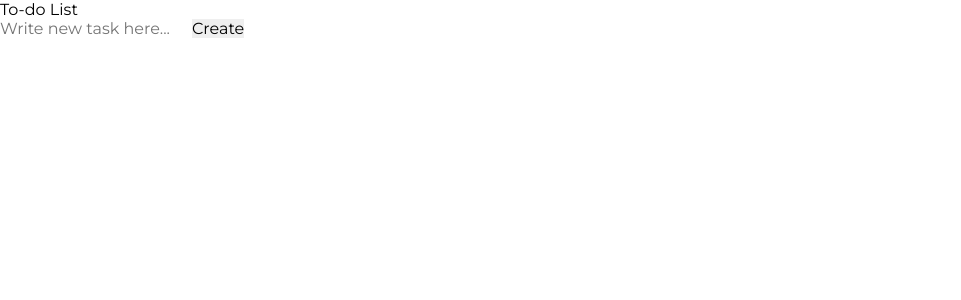
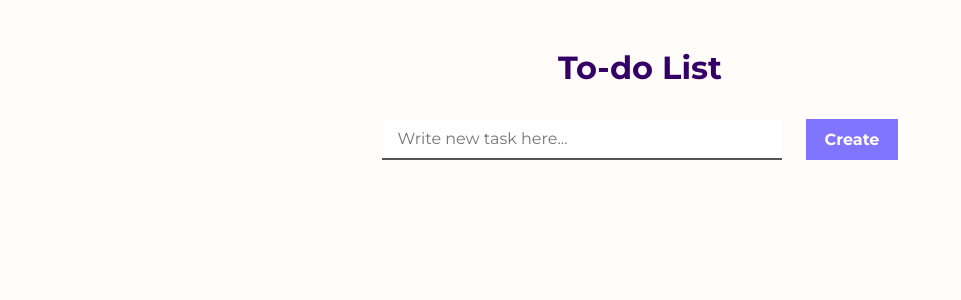
Before and after one commit to AInesC/ToDo_List, a React (Create React App) app: page / in a window 1280 px wide. Shown: the top 300 px of the page, without its empty margins (0-961 px from the left). Built offline with nearby package versions, Linux system fonts and the light colour scheme.

Commit message:
Added stylization

```diff
--- a/src/App.js
+++ b/src/App.js
@@ -7,19 +7,28 @@ function App() {
 
 	const handleChange = (event) => {
 		setInput(event.target.value);
+
+		console.log(input);
+	};
+
+	const clearValue = (event) => {
+		event.target.value = '';
 	};
 
 	const handleSubmit = (event) => {
 		event.preventDefault();
 
-		setTodo(...todo, { id: Date.now(), text: input, completed: false });
+		setTodo([...todo, { id: Date.now(), text: input, completed: false }]);
+
+		setInput('');
 	};
 
 	return (
 		<div className="App">
 			<div className="container">
 				<h1>To-do List</h1>
-				<form className="form">
+				<form className="form" onSubmit={handleSubmit}>
+					<div>
 						<input
 							type="text"
 							aria-label="New task"
@@ -31,13 +40,10 @@ function App() {
 							maxLength="50"
 							required
 						/>
-					<button
-						type="submit"
-						className="form__button btn btn--primary"
-						onSubmit={handleSubmit}
-					>
+						<button type="submit" className="form__button btn btn--primary">
 							Create
 						</button>
+					</div>
 				</form>
 			</div>
 			<div className="container">
@@ -46,13 +52,9 @@ function App() {
 						todo.map((task) => {
 							return (
 								<li className="todo-list__task" key={task.id}>
-									<label>
-										{task.text}
 									<input type="checkbox" name="task" id={task.id} />
-										<button
-											type="button"
-											className="todo-list__button complete"
-										>
+									<label for={task.id}>{task.text}</label>
+									<button type="button" className="todo-list__button complete">
 										<svg
 											xmlns="http://www.w3.org/2000/svg"
 											viewBox="0 0 448 512"
@@ -60,6 +62,7 @@ function App() {
 											<path d="M438.6 105.4C451.1 117.9 451.1 138.1 438.6 150.6L182.6 406.6C170.1 419.1 149.9 419.1 137.4 406.6L9.372 278.6C-3.124 266.1-3.124 245.9 9.372 233.4C21.87 220.9 42.13 220.9 54.63 233.4L159.1 338.7L393.4 105.4C405.9 92.88 426.1 92.88 438.6 105.4H438.6z" />
 										</svg>
 									</button>
+									<div className="button-container">
 										<button type="button" className="todo-list__button edit">
 											<svg
 												xmlns="http://www.w3.org/2000/svg"
@@ -76,7 +79,7 @@ function App() {
 												<path d="M135.2 17.69C140.6 6.848 151.7 0 163.8 0H284.2C296.3 0 307.4 6.848 312.8 17.69L320 32H416C433.7 32 448 46.33 448 64C448 81.67 433.7 96 416 96H32C14.33 96 0 81.67 0 64C0 46.33 14.33 32 32 32H128L135.2 17.69zM31.1 128H416V448C416 483.3 387.3 512 352 512H95.1C60.65 512 31.1 483.3 31.1 448V128zM111.1 208V432C111.1 440.8 119.2 448 127.1 448C136.8 448 143.1 440.8 143.1 432V208C143.1 199.2 136.8 192 127.1 192C119.2 192 111.1 199.2 111.1 208zM207.1 208V432C207.1 440.8 215.2 448 223.1 448C232.8 448 240 440.8 240 432V208C240 199.2 232.8 192 223.1 192C215.2 192 207.1 199.2 207.1 208zM304 208V432C304 440.8 311.2 448 320 448C328.8 448 336 440.8 336 432V208C336 199.2 328.8 192 320 192C311.2 192 304 199.2 304 208z" />
 											</svg>
 										</button>
-									</label>
+									</div>
 								</li>
 							);
 						})}
--- a/src/App.scss
+++ b/src/App.scss
@@ -0,0 +1,119 @@
+$main-color: #fffcf9;
+$secondary-color: #340068;
+$accent-color: #8075ff;
+
+body {
+	color: $secondary-color;
+	background-color: $main-color;
+}
+
+.container {
+	max-width: 1000px;
+	width: 90vw;
+	margin: 0 auto;
+	padding: 3rem 0;
+	display: grid;
+	gap: 2rem;
+}
+
+h1 {
+	font-size: 2rem;
+	font-weight: 700;
+	text-align: center;
+}
+
+.btn {
+	background: transparent;
+	font-weight: 700;
+	border-width: 3px;
+	border-style: solid;
+	padding: 0.5rem 1rem;
+
+	&--primary {
+		background-color: $accent-color;
+		color: $main-color;
+		border-color: $accent-color;
+	}
+}
+
+.form {
+	display: grid;
+	justify-content: center;
+	align-items: center;
+
+	div {
+		display: flex;
+		gap: 1.5rem;
+	}
+
+	&__input {
+		padding: 0.5rem 1rem;
+		border-bottom: 2px solid #555;
+		width: 400px;
+
+		&:focus {
+			border-bottom-color: $accent-color;
+			background-color: lighten($accent-color, 20%);
+		}
+	}
+}
+
+.todo-list {
+	display: grid;
+	justify-content: center;
+	align-items: center;
+	gap: 0.75rem;
+	transition: all 0.5s ease-in 0.2s;
+
+	&__task {
+		position: relative;
+		padding: 0.5rem 1rem;
+		background-color: $secondary-color;
+		color: $main-color;
+		display: flex;
+		justify-content: space-between;
+		width: 500px;
+		padding-left: 3rem;
+
+		&:hover {
+			transform: translateY(-5px);
+			box-shadow: 4px 4px 10px 0px rgba(0, 0, 0, 0.6);
+		}
+
+		label {
+			font-weight: 700;
+		}
+
+		input[type='checkbox'] {
+			position: absolute;
+			left: 1rem;
+			opacity: 0;
+			z-index: 3;
+			width: 1.2rem;
+			height: 1.6rem;
+
+			&:checked ~ label {
+				text-decoration: line-through wavy $accent-color 15%;
+			}
+		}
+	}
+
+	&__button {
+		width: 1.1rem;
+		background-color: transparent;
+
+		svg {
+			fill: $accent-color;
+		}
+
+		&.complete {
+			position: absolute;
+			left: 1rem;
+		}
+	}
+
+	.button-container {
+		display: flex;
+		gap: 2rem;
+	}
+}
--- a/src/index.css
+++ b/src/index.css
@@ -1,9 +1,16 @@
+* {
+	box-sizing: border-box;
+}
+
 body,
 h1,
 div,
 form,
+label,
 input,
-button {
+button,
+ul,
+li {
 	margin: 0;
 	padding: 0;
 	border: 0;
@@ -15,3 +22,11 @@ button {
 body {
 	font-family: 'Montserrat', sans-serif;
 }
+
+ul {
+	list-style: none;
+}
+
+input {
+	outline: none;
+}
```
Lines whose indentation alone changed are shown as unchanged.
